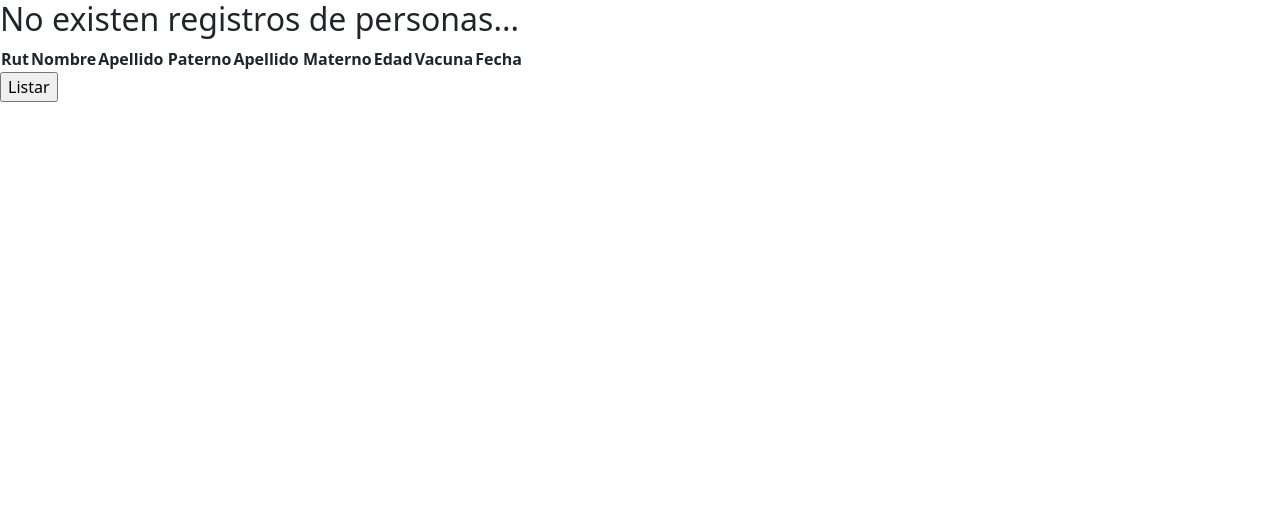
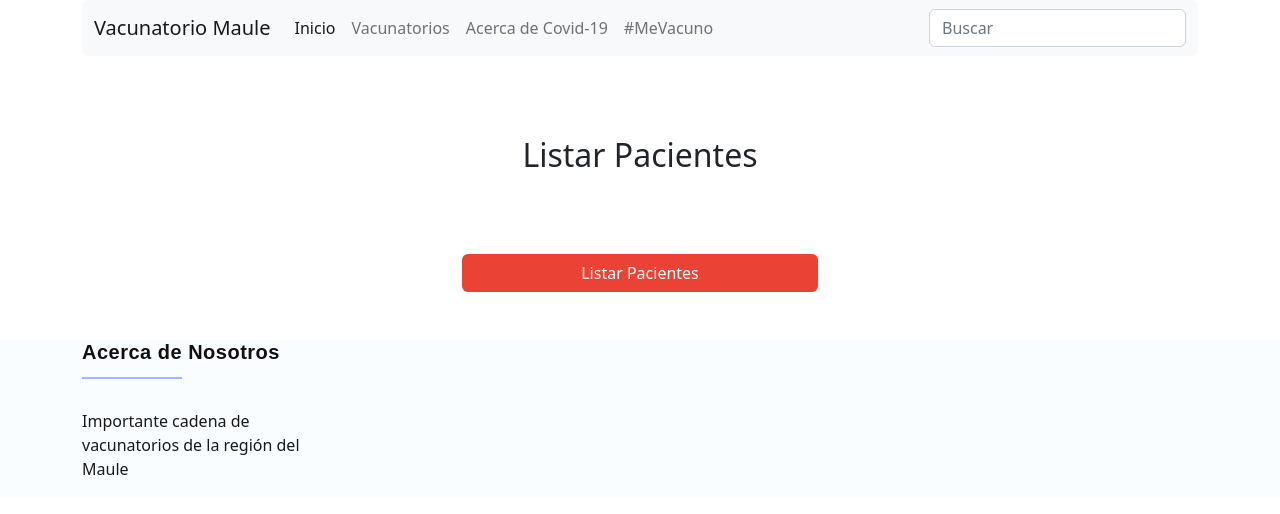
Before and after one commit to nacho0v/Prueba3-master, a Django app: page /listar_todo/ in a window 1280 px wide. Shown: the top 514 px of the page. Run offline with Django 4.2, Linux system fonts and the light colour scheme; lists and menus that the app fills with data are empty; some libraries are stand-ins or nearby versions.

Commit message:
add css to listar

```diff
--- a/prueba3/app_gestion/templates/listar_todo.html
+++ b/prueba3/app_gestion/templates/listar_todo.html
@@ -4,25 +4,36 @@
    <meta charset="UTF-8">
    <meta http-equiv="X-UA-Compatible" content="IE=edge">
    <meta name="viewport" content="width=device-width, initial-scale=1.0">
-    <title>Document</title>
+   <title>Formulario</title>
    {% load static %}
+   <link rel="stylesheet" href="{% static 'css/index.css' %}">
+   <link href="//maxcdn.bootstrapcdn.com/bootstrap/4.1.1/css/bootstrap.min.css" rel="stylesheet" id="bootstrap-css">
    <!-- CSS only -->
 <link href="https://cdn.jsdelivr.net/npm/bootstrap@5.2.0-beta1/dist/css/bootstrap.min.css" rel="stylesheet" integrity="sha384-0evHe/X+R7YkIZDRvuzKMRqM+OrBnVFBL6DOitfPri4tjfHxaWutUpFmBp4vmVor" crossorigin="anonymous">
+<script src="//maxcdn.bootstrapcdn.com/bootstrap/4.1.1/js/bootstrap.min.js"></script>
+<script src="//cdnjs.cloudflare.com/ajax/libs/jquery/3.2.1/jquery.min.js"></script>
+<!------ Include the above in your HEAD tag ---------->
+
+<link href="https://stackpath.bootstrapcdn.com/font-awesome/4.7.0/css/font-awesome.min.css" rel="stylesheet">
 </head>
 <body>
+
+   {% include "encabezado.html" %}
+
+   <div class="container">
+      <div class="col-md-6 mx-auto text-center">
+         <div class="header-title">
+            <h2 class="wv-heading--subtitle">
+               Listar Pacientes
+            </h2>
+         </div>
+      </div>
+      <div class="row">
+         <div class="col-md-4 mx-auto">
+            <div class="myform form ">
                <form action="/listar_todo_persona/" method="GET">
                 <table>
-            <thead>
-                <tr>
-                    <th>Rut</th>
-                    <th>Nombre</th>
-                    <th>Apellido Paterno</th>
-                    <th>Apellido Materno</th>
-                    <th>Edad</th>
-                    <th>Vacuna</th>
-                    <th>Fecha</th>
-                </tr>
-            </thead>
+
                     <tbody>
                         {% if personas %}
                         {% for pers in personas %}
@@ -36,11 +47,24 @@
                             <td>{{ pers.fecha }}</td>
                             </tr>                    {% endfor %}
                         {% else %}
-                    <h2>No existen registros de personas...</h2>
+
                         {% endif %}
                     </tbody>
                 </table>
-        <input type="submit" value="Listar">
+
+                    <div class="text-center ">
+                        <input type="submit" class=" btn btn-block g-button" value="Listar Pacientes">
+                    </div>
+
                </form>
+            </div>
+         </div>
+      </div>
+   </div>
+
+<br><br>
+<!-- JavaScript Bundle with Popper -->
+<script src="https://cdn.jsdelivr.net/npm/bootstrap@5.2.0-beta1/dist/js/bootstrap.bundle.min.js" integrity="sha384-pprn3073KE6tl6bjs2QrFaJGz5/SUsLqktiwsUTF55Jfv3qYSDhgCecCxMW52nD2" crossorigin="anonymous"></script>
+{% include "footer.html" %}
 </body>
 </html>
```
Also changed, not shown: prueba3/db.sqlite3. Lines whose indentation alone changed are shown as unchanged.
